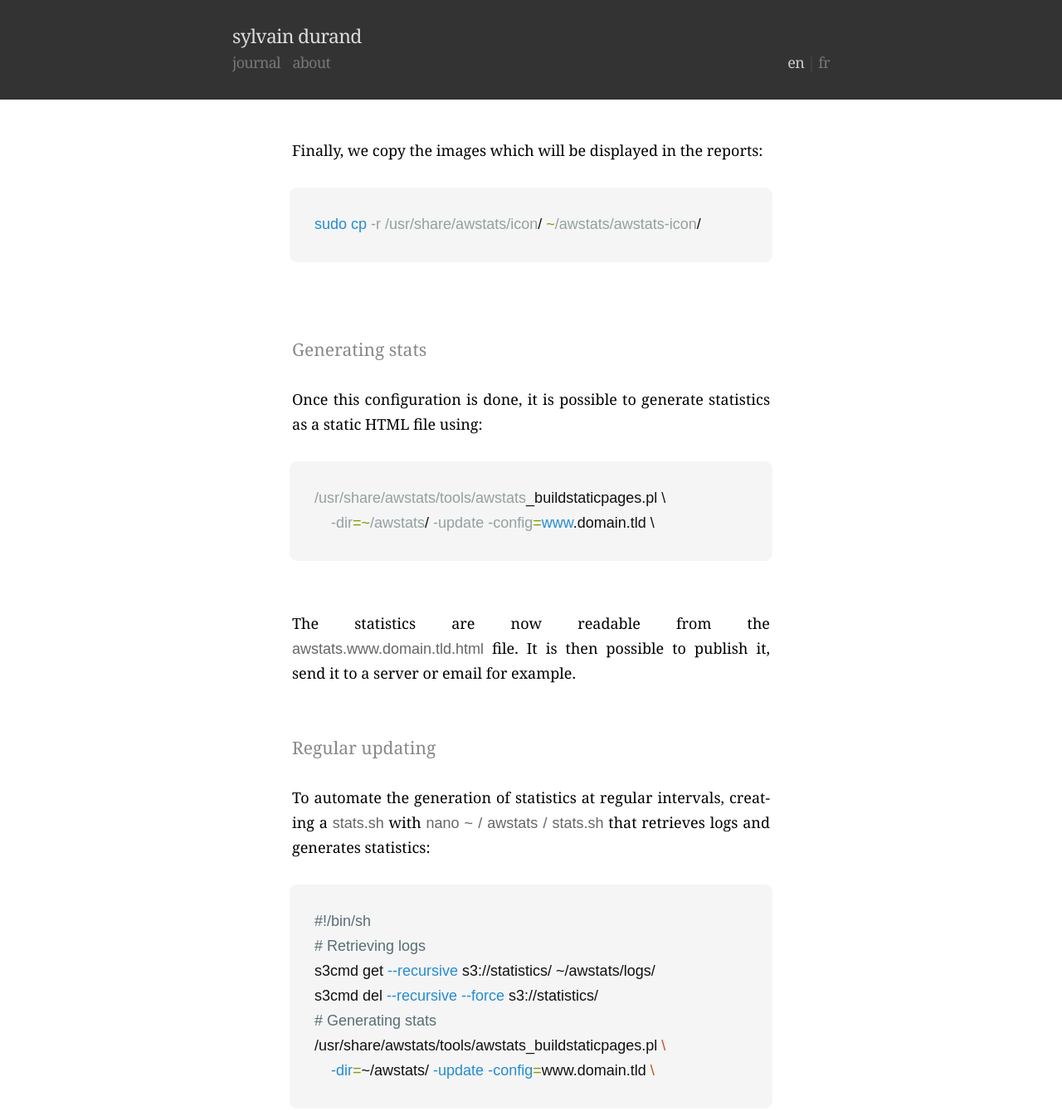
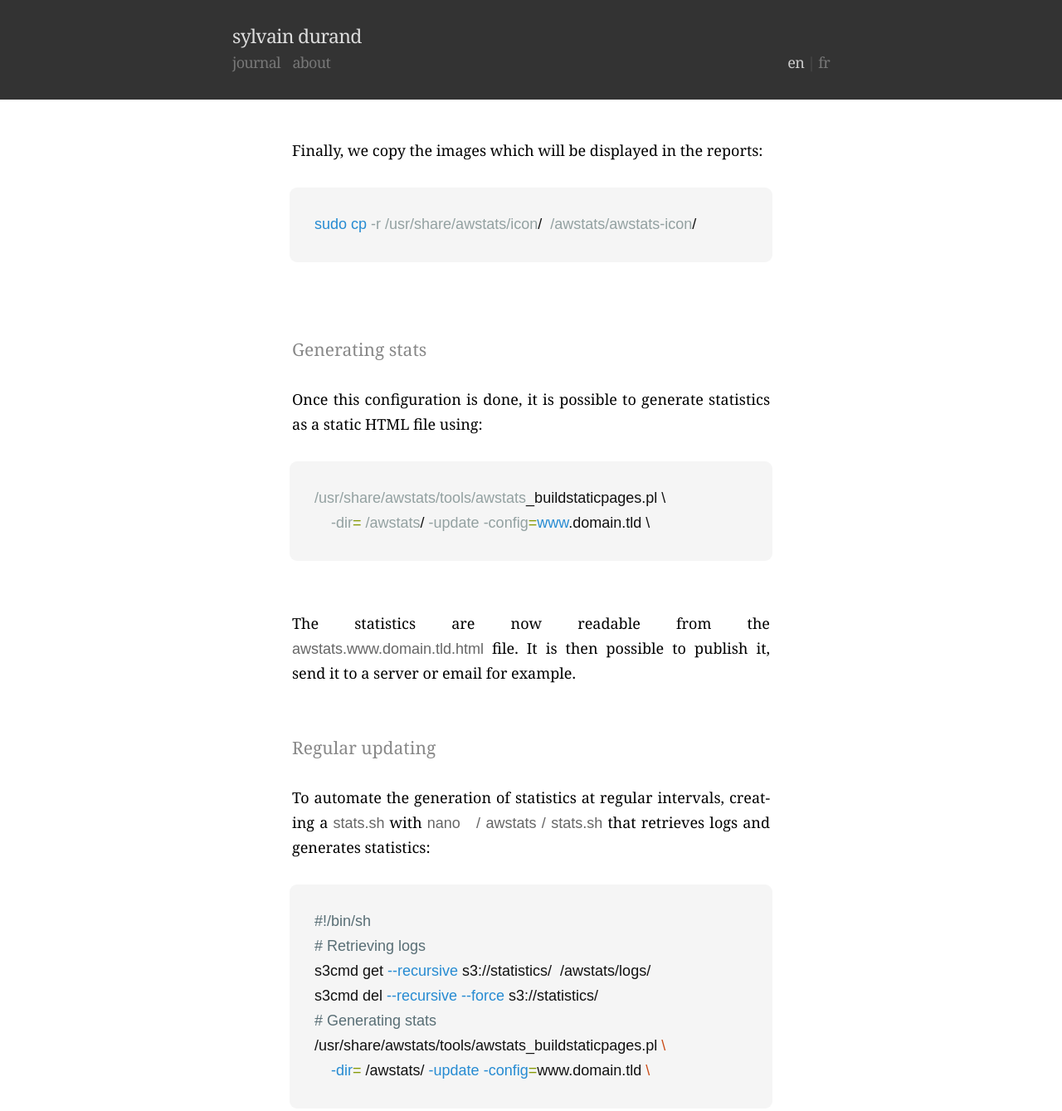
Before and after one commit to simonmeggle/simonmeggle.github.io, a Jekyll site: the page built from _posts/en/Jekyll/2014-03-05-static-website-with-cloudfront.md, in a window 1280 px wide and 1400 px high, scrolled down 10637 px. Shown: the top 1339 px of the window at 83% size. Built offline with Jekyll 4.4.1, drawn with Linux system fonts in a browser that asks for light colours.

Commit message:
Adding unbreakable space

```diff
--- a/_includes/typo.html
+++ b/_includes/typo.html
@@ -1,8 +1,8 @@
 {% capture content %}
 {% if include.lang == 'fr' %}
-{{ include.content | replace: '“', '«&#160;' | replace: '”', '&#160;»' | replace: ' :', '&#160;:' | replace: ' ;', '&#160;;' | replace: '<h2>', '<h2><span>' | replace: '</h2>', '</span></h2>' }}
+{{ include.content | replace: '“', '«&#160;' | replace: '”', '&#160;»' | replace: ' :', '&#160;:' | replace: ' ;', '&#160;;' | replace: '<h2>', '<h2><span>' | replace: '</h2>', '</span></h2>' | replace: '~', '&nbsp;' }}
 {% else %}
-{{ include.content | replace: '<h2>', '<h2><span>' | replace: '</h2>', '</span></h2>' }}
+{{ include.content | replace: '<h2>', '<h2><span>' | replace: '</h2>', '</span></h2>' | replace: '~', '&nbsp;' }}
 {% endif %}
 {% endcapture %}
 
```
